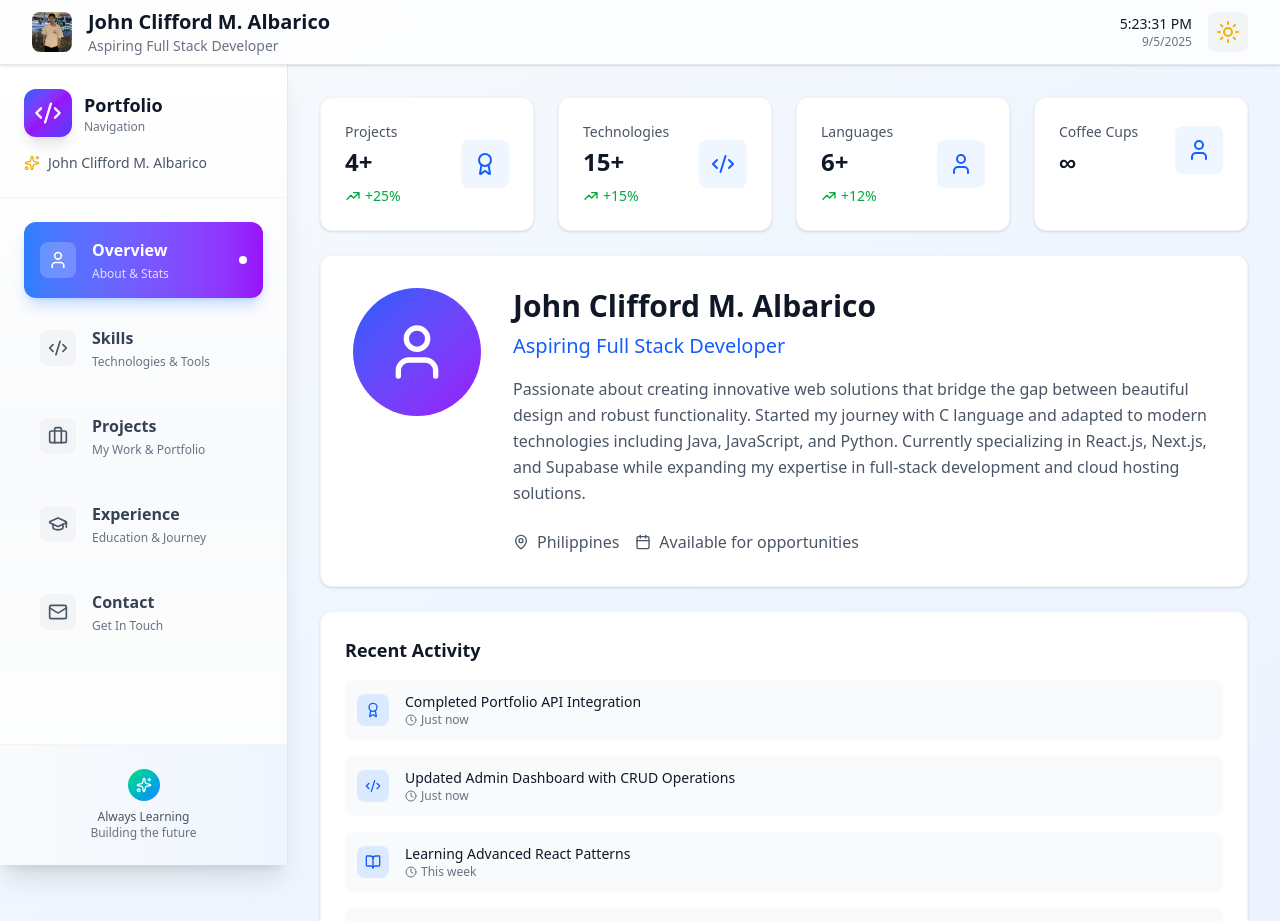
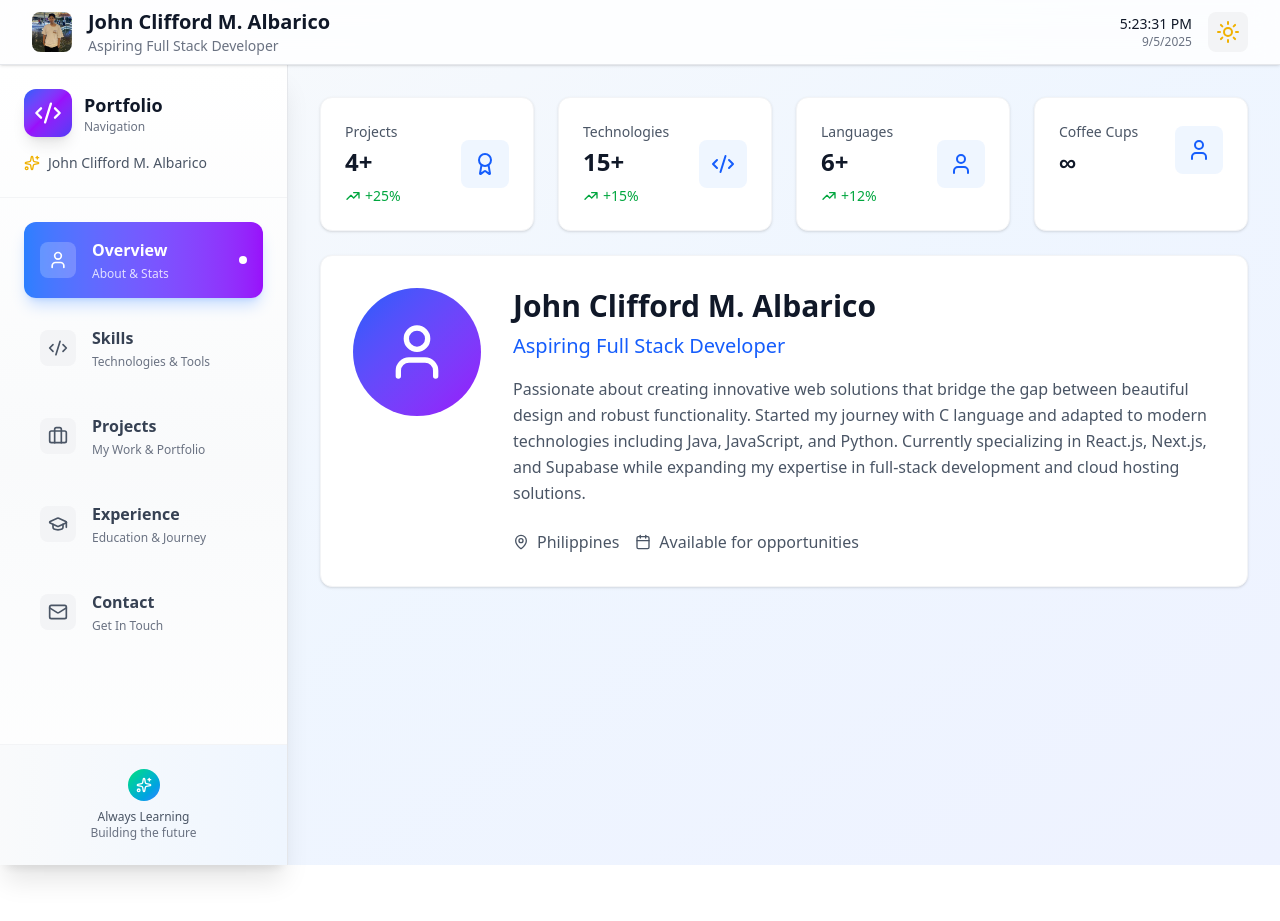
Before and after one commit to JohnCliffordAlbarico/portfolio, a Next.js app: page /portfolio in a window 1280 px wide. Shown: the top 921 px of the page. After the commit the page ends 865 px from the top, so only its background shows below. Built offline with nearby package versions, Linux system fonts and the light colour scheme.

Commit message:
♻️ refactor : deletedrecentactivity functionality

```diff
--- a/src/components/portfolio.page/sections/OverviewSection.tsx
+++ b/src/components/portfolio.page/sections/OverviewSection.tsx
@@ -44,27 +44,7 @@ export default function OverviewSection() {
         </div>
       </div>
 
-      <div className="bg-white rounded-xl p-6 shadow-sm border border-gray-100">
-        <h3 className="text-lg font-semibold text-gray-900 mb-4">Recent Activity</h3>
-        <div className="space-y-4">
-          {recentActivities.map((activity, idx) => (
-            <div key={idx} className="flex items-center gap-4 p-3 bg-gray-50 rounded-lg">
-              <div className="bg-blue-100 p-2 rounded-lg">
-                <activity.icon className="w-4 h-4 text-blue-600" />
-              </div>
-              <div className="flex-grow">
-                <p className="text-sm text-gray-900">
-                  <span className="font-medium">{activity.action}</span> {activity.item}
-                </p>
-                <p className="text-xs text-gray-500 flex items-center gap-1">
-                  <Clock className="w-3 h-3" />
-                  {activity.time}
-                </p>
-              </div>
-            </div>
-          ))}
-        </div>
-      </div>
+
     </div>
   );
 }
```
